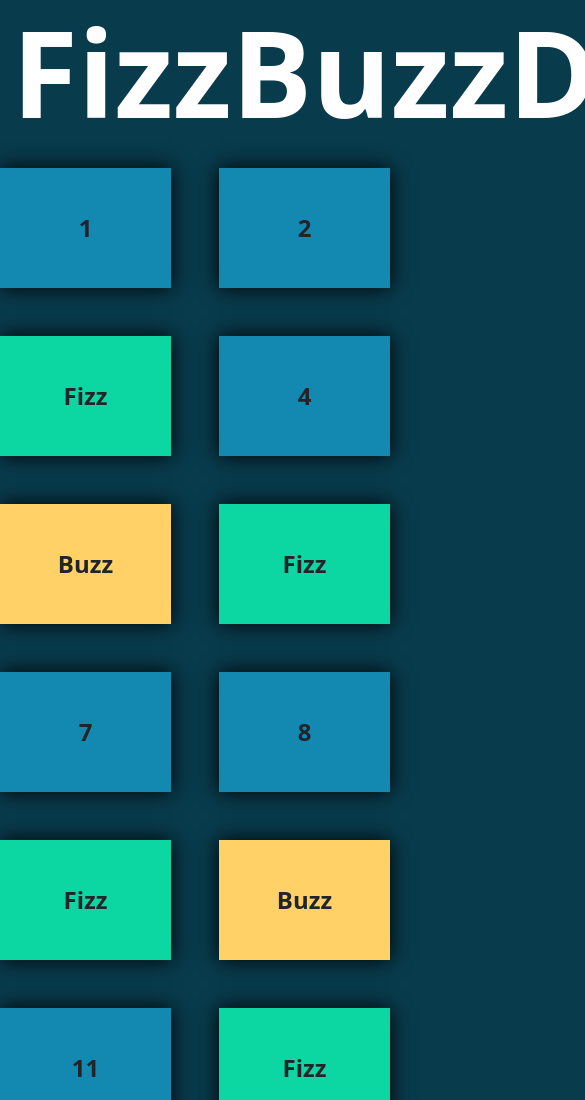
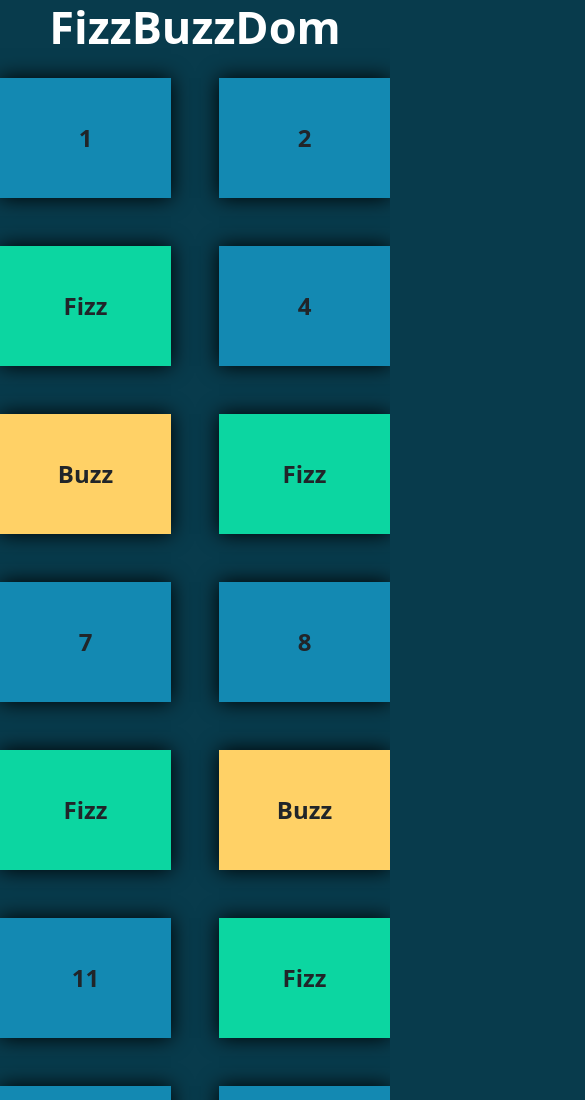
Before and after one commit to LucaRanieri96/js-fizzbuzz, a plain HTML site: page index.html in a window 390 px wide. Shown: the top 1100 px of the page, 585 px wide, since content can reach past the window. Drawn offline with nearby package versions, Linux system fonts and the light colour scheme.

Commit message:
Add media queries for h1 font-size

```diff
--- a/assets/css/style.css
+++ b/assets/css/style.css
@@ -3,7 +3,7 @@ body {
 }
 
 h1 {
-    font-size: 120px;
+    font-size: 10em;
     font-weight: 700;
     color: white;
     text-align: center;
@@ -43,3 +43,21 @@ p:hover {
 #bg_lightblue {
     background-color: #1389b2;
 }
+
+@media screen and (max-width:1199px) {
+    h1 {
+        font-size: 110px;
+    }
+}
+
+@media screen and (max-width:767px) {
+    h1 {
+        font-size: 80px;
+    }
+}
+
+@media screen and (max-width:575px) {
+    h1 {
+        font-size: 45px;
+    }
+}
```
